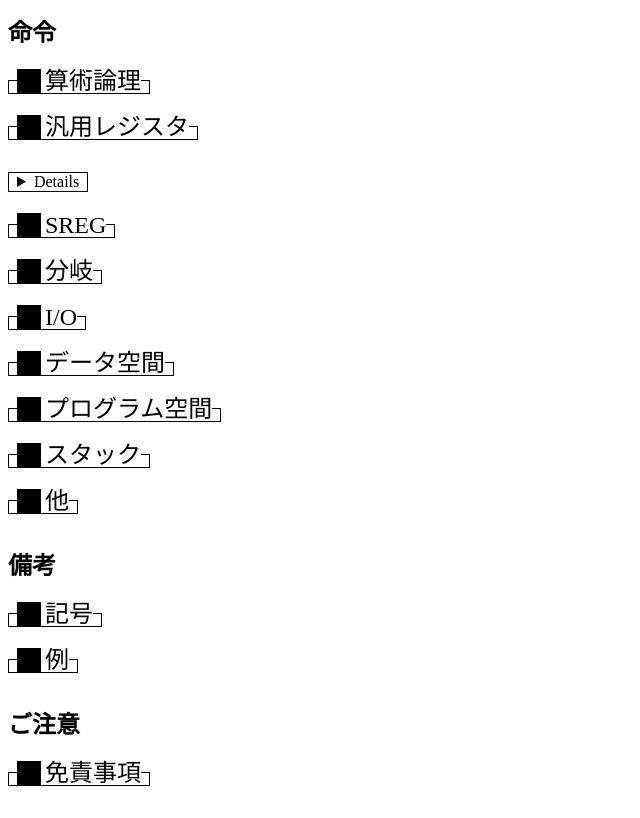
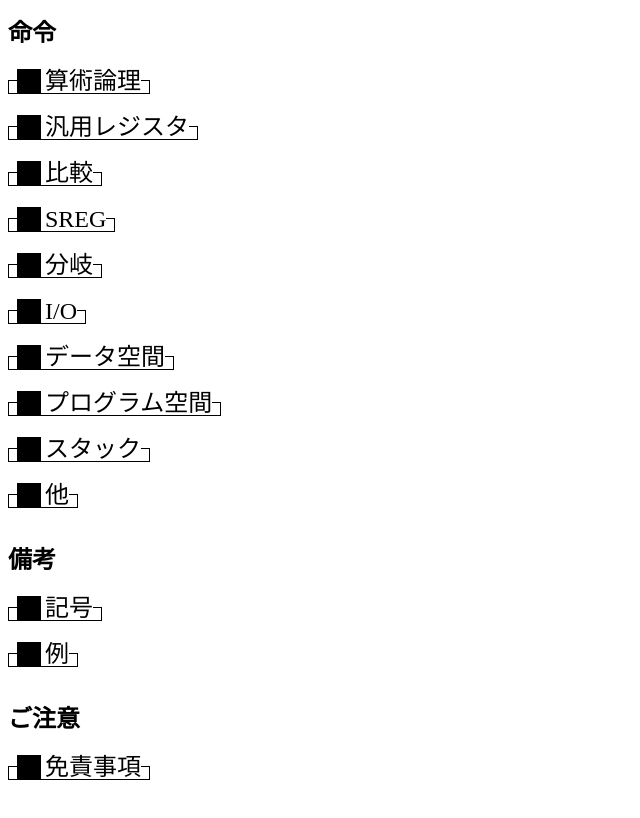
Before and after one commit to YamateKyuko/yamatekyuko.github.io, a plain HTML site: page avrMeirei.html in a window 1280 px wide. Shown: the part 81-899 px from the top of the page, without its empty margins (0-640 px from the left). Drawn offline with Linux system fonts and the light colour scheme.

Commit message:
各種変更

```diff
--- a/avrMeirei.html
+++ b/avrMeirei.html
@@ -443,7 +443,7 @@
         </table>
       </details>
       <details>
-        <h3>比較</h3>
+        <summary>比較</summary>
                 <!-- 比較 -->
         <table>
           <caption>比較</caption>
```
